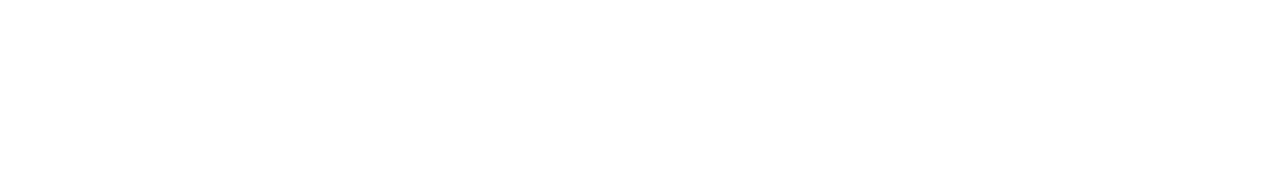
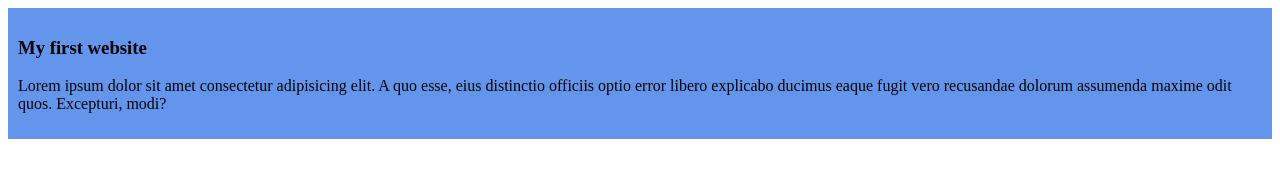
Before and after one commit to Nujat-Zaman-Chowdhury/my-first-github-repo, a plain HTML site: page index.html in a window 1280 px wide. Drawn offline with Linux system fonts and the light colour scheme.

Commit message:
added my first blog

```diff
--- a/index.html
+++ b/index.html
@@ -4,8 +4,11 @@
     <meta charset="UTF-8">
     <meta name="viewport" content="width=device-width, initial-scale=1.0">
     <title>My First Ever Github Repo</title>
+    <link rel="stylesheet" href="styles/blog.css">
 </head>
 <body>
-
+    <div><h3>My first website</h3>
+    <p>Lorem ipsum dolor sit amet consectetur adipisicing elit. A quo esse, eius distinctio officiis optio error libero explicabo ducimus eaque fugit vero recusandae dolorum assumenda maxime odit quos. Excepturi, modi?</p>
+    </div>
 </body>
 </html>
--- /dev/null
+++ b/styles/blog.css
@@ -0,0 +1,4 @@
+div{
+    background-color: cornflowerblue;
+    padding: 10px;
+}
```
